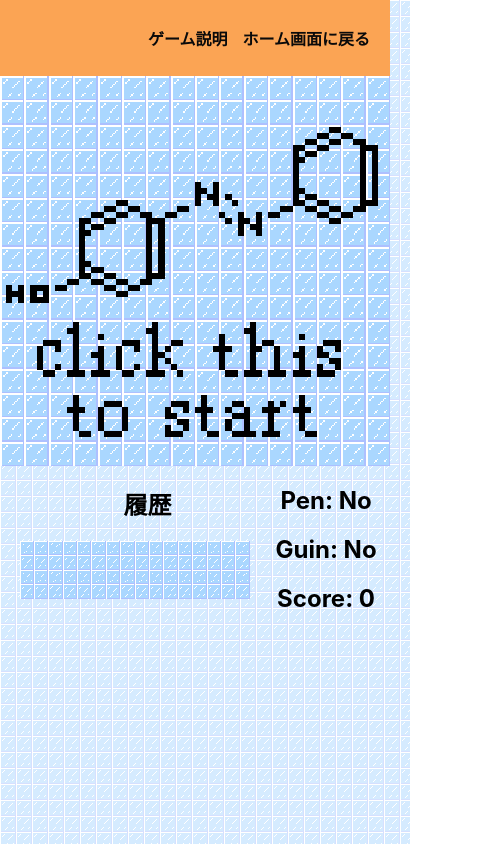
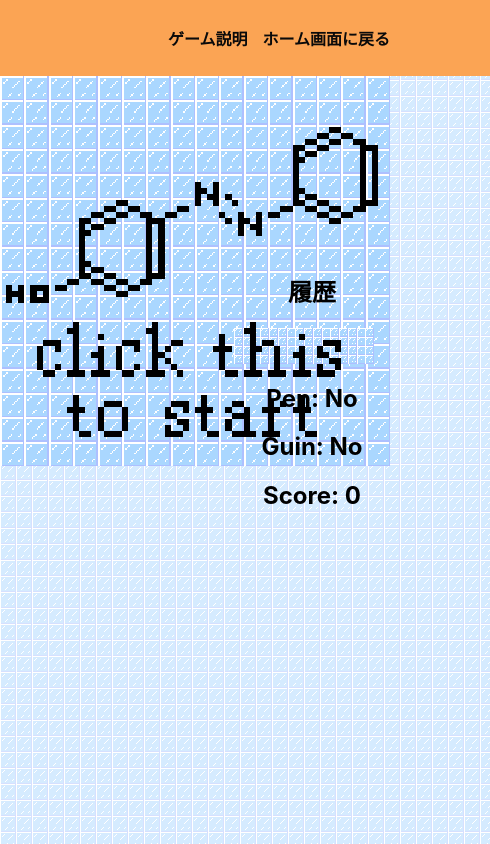
Before and after one commit to jack-app/Ideason2024_teamD, a React (Create React App) app in the folder front/: page /Game in a window 390 px wide. Shown: the whole page, 490 px wide, since content can reach past the window. Built offline with nearby package versions, Linux system fonts and the light colour scheme.

Commit message:
スマホレイアウト修正

```diff
--- a/front/src/content/game.js
+++ b/front/src/content/game.js
@@ -538,6 +538,8 @@ function App() {
                   document.removeEventListener('touchmove', preventDefault);
                 };
               }, []);
+
+
     // キーボード入力を処理する関数
     function handleKeyPress(event) {
 
--- a/front/src/stylesheet/game.css
+++ b/front/src/stylesheet/game.css
@@ -28,15 +28,14 @@
 
 /* スマホ用のスタイル */
 @media (max-width: 767px) {
-  .container {
-    flex-direction: column;
-  }
   .left {
     width: 100%;
   }
   .right {
-    width: 100%;
-    display: flex;
+    position: absolute;
+    width: 40%;
+    left: 55%;
+    top: 30%;
    }
 
 .center {
--- a/front/src/stylesheet/header.css
+++ b/front/src/stylesheet/header.css
@@ -3,10 +3,11 @@
     display: flex;
     justify-content: flex-end;
     align-items: center;
-    padding: 10px 20px;
+    padding: 10px 50px;
     background-color: #FBA454;
     color: #0a0a0a;
     font-weight: 700;
+  width:100%;
   }
 
   .logo a {
@@ -19,6 +20,7 @@
     list-style: none;
     display: flex;
     gap: 15px;
+    padding-right: 50px;
   }
 
   nav ul li {
```
